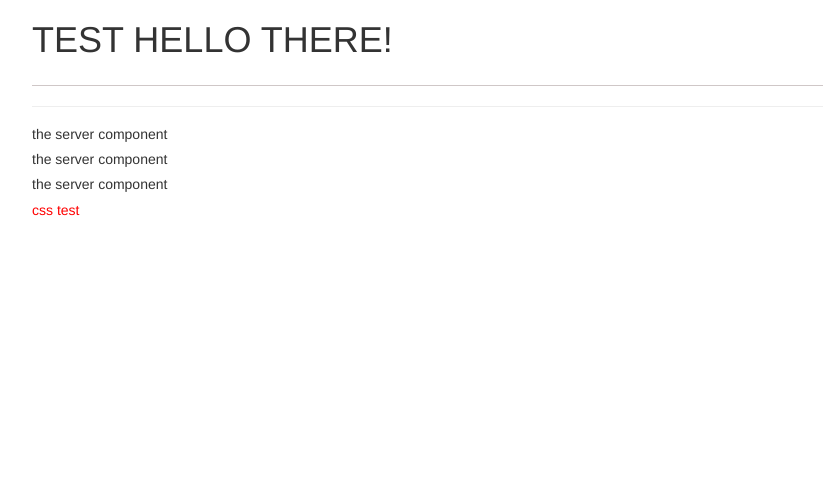
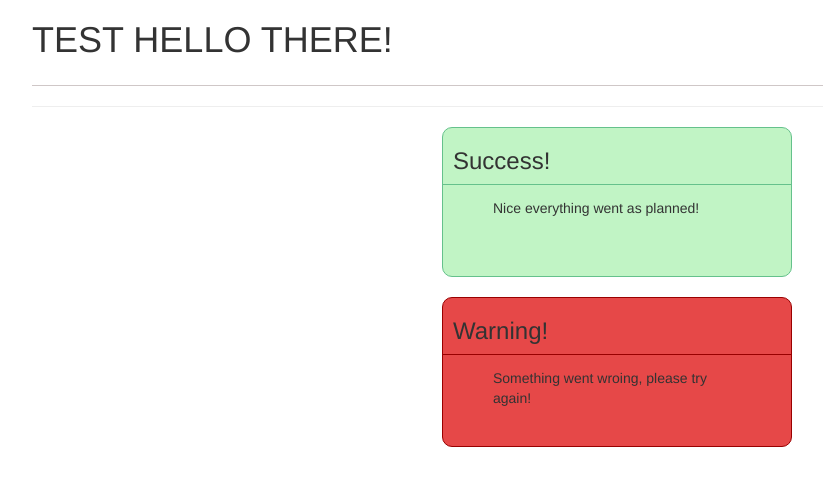
Before and after one commit to JankiJans/AngularPracticePlayGround, an Angular app: page / in a window 1280 px wide. Shown: the top 486 px of the page, without its empty margins (23-846 px from the left). Built offline with nearby package versions, Linux system fonts and the light colour scheme.

Commit message:
component practice

```diff
--- a/src/app/app.component.html
+++ b/src/app/app.component.html
@@ -2,6 +2,7 @@
   <div class="row">
     <h1 class="intro">TEST HELLO THERE!</h1>
     <hr />
-    <app-servers></app-servers>
+    <app-success-alert></app-success-alert>
+    <app-warning-alert></app-warning-alert>
   </div>
 </div>
--- a/src/app/app.module.ts
+++ b/src/app/app.module.ts
@@ -4,12 +4,16 @@ import { BrowserModule } from '@angular/platform-browser';
 import { AppComponent } from './app.component';
 import { ServerComponent } from './server/server.component';
 import { ServersComponent } from './servers/servers.component';
+import { WarningAlertComponent } from './warning-alert/warning-alert.component';
+import { SuccessAlertComponent } from './success-alert/success-alert.component';
 
 @NgModule({
   declarations: [
     AppComponent,
     ServerComponent,
-    ServersComponent
+    ServersComponent,
+    WarningAlertComponent,
+    SuccessAlertComponent
   ],
   imports: [
     BrowserModule,
--- /dev/null
+++ b/src/app/success-alert/success-alert.component.css
@@ -0,0 +1,31 @@
+.backgroundBox {
+  display: flex;
+  justify-content: center;
+  margin-bottom: 20px;
+}
+
+.background {
+  background-color: #C1F4C5;
+  border: 1px solid #65C18C;
+  padding: 50px;
+  border-radius: 10px;
+  width: 350px;
+  height: 150px;
+  position: relative;
+}
+
+.alertTitle {
+  position: absolute;
+  top: 0;
+  left: 0;
+  border-bottom: 1px solid #65C18C;
+  width: 100%;
+}
+
+.alertTitle h3 {
+  margin-left: 10px;
+}
+
+.alertDescription {
+  margin-top: 20px;
+}
--- /dev/null
+++ b/src/app/success-alert/success-alert.component.html
@@ -0,0 +1,12 @@
+<div class="container">
+  <div class="backgroundBox">
+  <div class="background">
+    <div class="alertTitle">
+      <h3>Success!</h3>
+    </div>
+    <div class="alertDescription">
+      <p>Nice everything went as planned!</p>
+    </div>
+  </div>
+</div>
+</div>
--- /dev/null
+++ b/src/app/warning-alert/warning-alert.component.css
@@ -0,0 +1,30 @@
+.backgroundBox {
+  display: flex;
+  justify-content: center;
+}
+
+.background {
+  background-color: #E64848;
+  border: 1px solid #990000;
+  padding: 50px;
+  border-radius: 10px;
+  width: 350px;
+  height: 150px;
+  position: relative;
+}
+
+.alertTitle {
+  position: absolute;
+  top: 0;
+  left: 0;
+  border-bottom: 1px solid #990000;
+  width: 100%;
+}
+
+.alertTitle h3 {
+  margin-left: 10px;
+}
+
+.alertDescription {
+  margin-top: 20px;
+}
--- /dev/null
+++ b/src/app/warning-alert/warning-alert.component.html
@@ -0,0 +1,12 @@
+<div class="container">
+  <div class="backgroundBox">
+  <div class="background">
+    <div class="alertTitle">
+      <h3>Warning!</h3>
+    </div>
+    <div class="alertDescription">
+      <p>Something went wroing, please try again!</p>
+    </div>
+  </div>
+</div>
+</div>
```
Also changed, not shown: src/app/success-alert/success-alert.component.ts (added, +10 -0 lines), src/app/warning-alert/warning-alert.component.ts (added, +10 -0 lines).
